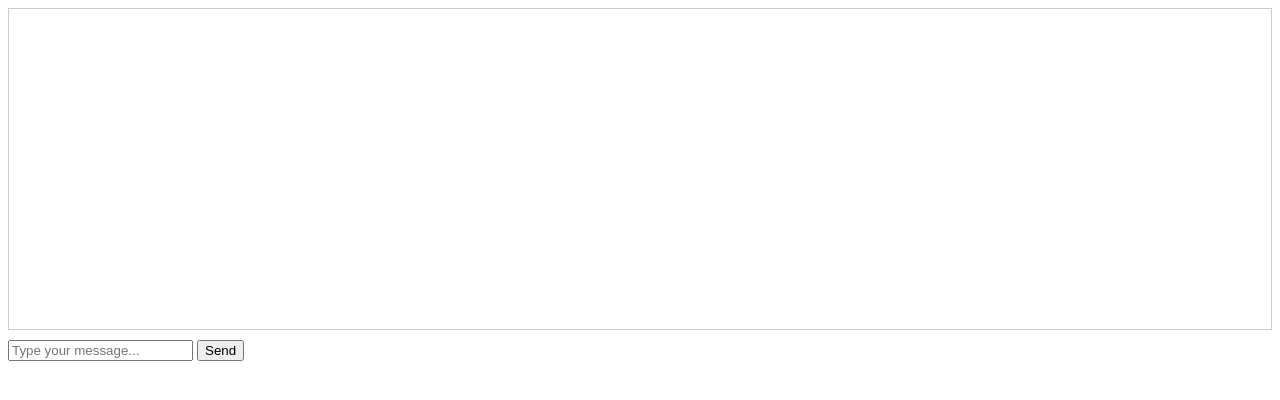
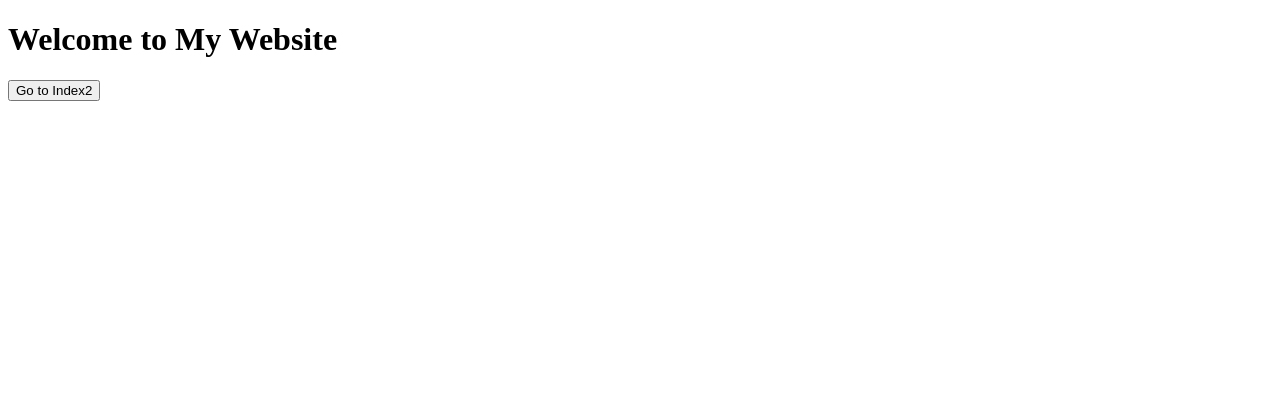
Before and after one commit to sprng25/chatbot, a plain HTML site: page index.html in a window 1280 px wide. Drawn offline with Linux system fonts and the light colour scheme.

Commit message:
Update index.html

```diff
--- a/index.html
+++ b/index.html
@@ -3,52 +3,16 @@
 <head>
     <meta charset="UTF-8">
     <meta name="viewport" content="width=device-width, initial-scale=1.0">
-    <title>Rasa Chatbot</title>
-    <style>
-        #chat-container {
-            height: 300px;
-            overflow-y: scroll;
-            border: 1px solid #ccc;
-            padding: 10px;
-        }
-
-        #input-container {
-            margin-top: 10px;
-        }
-    </style>
+    <title>Button Link Example</title>
 </head>
 <body>
-    <div id="chat-container"></div>
-    <div id="input-container">
-        <input type="text" id="user-input" placeholder="Type your message...">
-        <button onclick="sendMessage()">Send</button>
-    </div>
 
-    <script>
-        function sendMessage() {
-            const userMessage = document.getElementById('user-input').value;
-            if (userMessage.trim() !== '') {
-                appendMessage('You', userMessage);
+    <h1>Welcome to My Website</h1>
 
-                // Send user message to Flask server
-                fetch('/get-response/?message=' + encodeURIComponent(userMessage))
-                    .then(response => response.json())
-                    .then(data => {
-                        const rasaResponse = data.response;
-                        appendMessage('Rasa Bot', rasaResponse);
-                    });
+    <!-- Button that links to index2.html -->
+    <a href="chatbot/templates/index2.html">
+        <button type="button">Go to Index2</button>
+    </a>
 
-                document.getElementById('user-input').value = '';
-            }
-        }
-
-        function appendMessage(sender, message) {
-            const chatContainer = document.getElementById('chat-container');
-            const newMessage = document.createElement('div');
-            newMessage.innerHTML = `<strong>${sender}:</strong> ${message}`;
-            chatContainer.appendChild(newMessage);
-            chatContainer.scrollTop = chatContainer.scrollHeight; // Auto-scroll to the bottom
-        }
-    </script>
 </body>
 </html>
```
